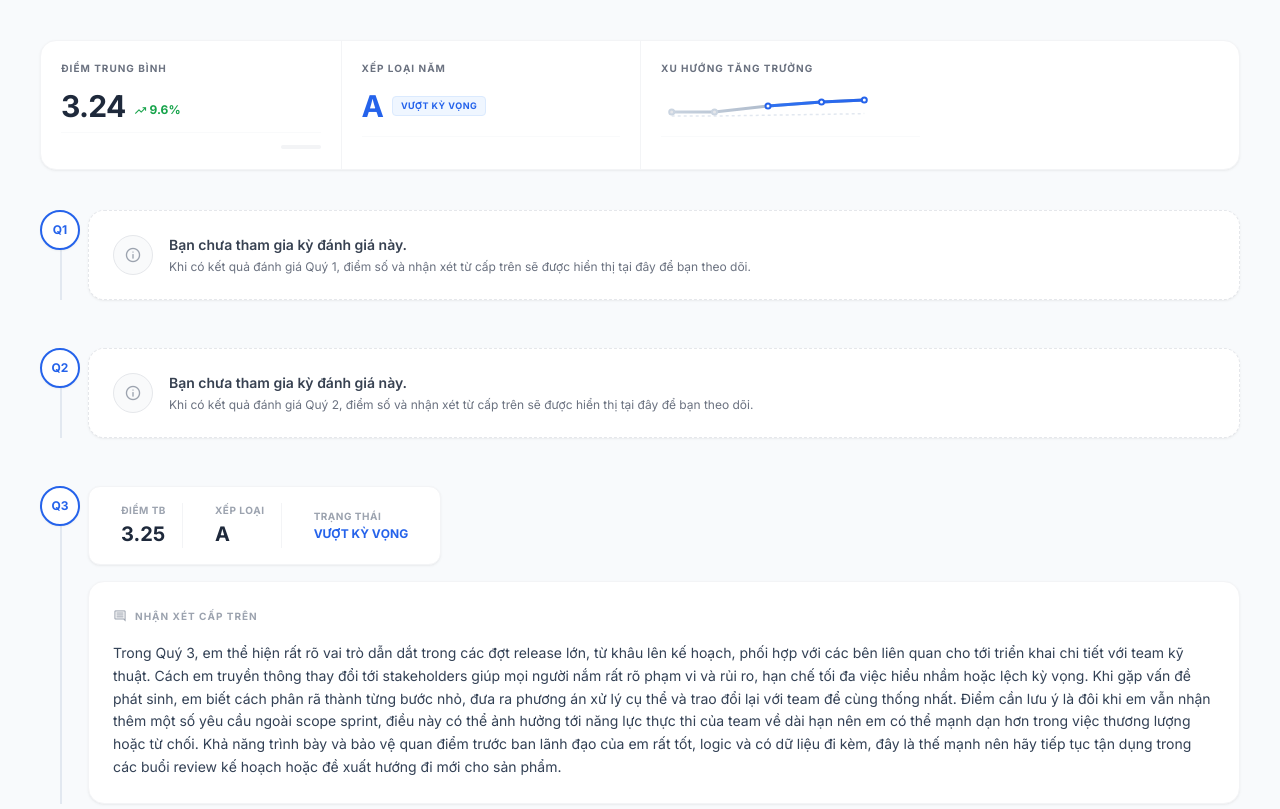
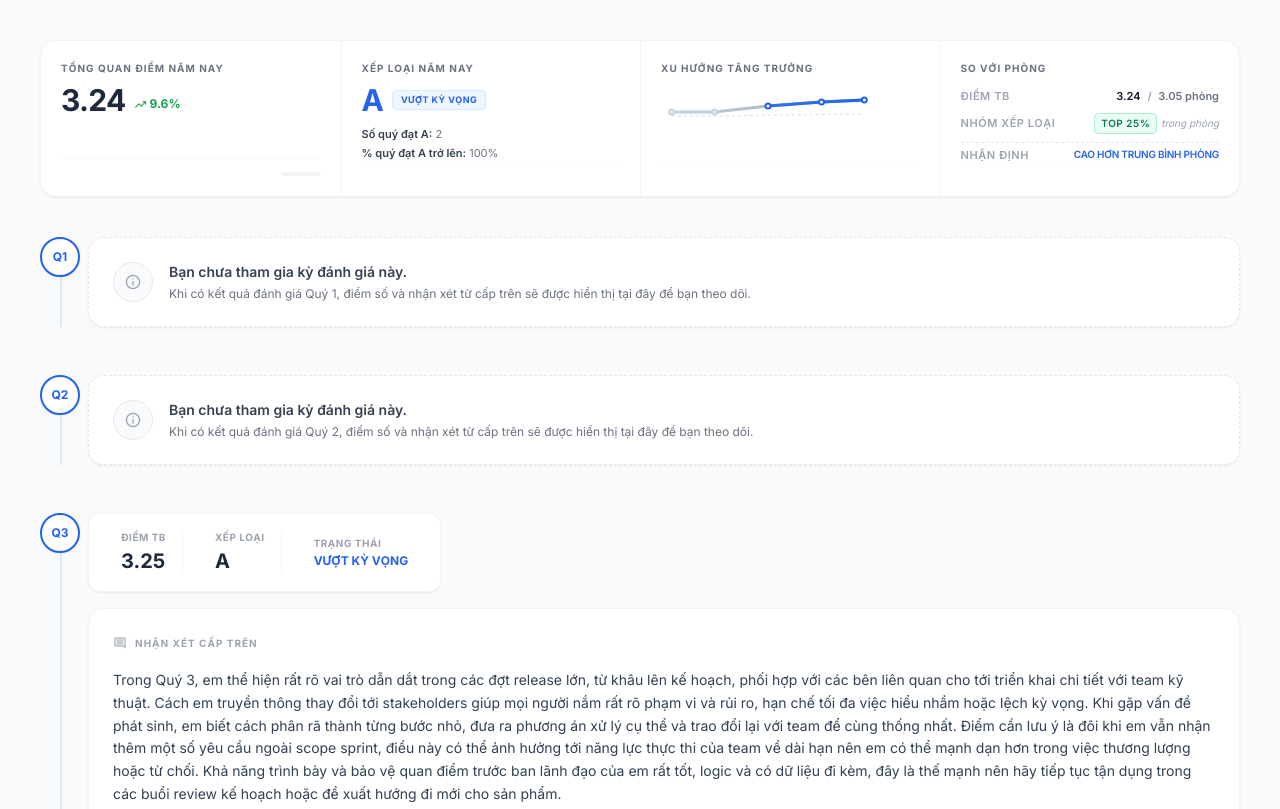
Before and after one commit to letienkhang/aixperf_ver03, a plain HTML site: page aixperf-personal.html in a window 1280 px wide. Shown: the top 809 px of the page. Drawn offline with nearby package versions, Linux system fonts and the light colour scheme.

Commit message:
cập nhật

```diff
--- a/aixperf-personal.html
+++ b/aixperf-personal.html
@@ -44,11 +44,11 @@
             <article class="bg-white rounded-2xl border border-gray-100 card-shadow">
                 <div
                     class="grid grid-cols-1 sm:grid-cols-2 lg:grid-cols-4 divide-y sm:divide-y-0 sm:divide-x divide-gray-100">
-                    <!-- 1. Average Score -->
+                    <!-- 1. Average Score (tổng quan năm) -->
                     <div class="p-5 flex flex-col justify-between">
                         <div>
-                            <h3 class="text-gray-500 text-[10px] font-bold mb-3 uppercase tracking-widest">Điểm trung
-                                bình</h3>
+                            <h3 class="text-gray-500 text-[10px] font-bold mb-1.5 uppercase tracking-widest">Tổng quan
+                                điểm năm nay</h3>
                             <div class="flex items-baseline gap-2 mb-2">
                                 <span class="text-3xl font-extrabold tracking-tight">3.24</span>
                                 <span class="text-green-600 font-bold flex items-center text-xs">
@@ -56,22 +56,27 @@
                                     9.6%
                                 </span>
                             </div>
+                            <div class="space-y-0.5 text-[11px] text-gray-500"></div>
                         </div>
                         <div class="pt-3 border-t border-gray-50 flex justify-end items-center">
                             <div class="w-10 h-1 bg-gray-100 rounded-full overflow-hidden"></div>
                         </div>
                     </div>
-                    <!-- 2. Rating -->
+                    <!-- 2. Rating (chỉ số xếp loại năm) -->
                     <div class="p-5 flex flex-col justify-between">
                         <div>
-                            <h3 class="text-gray-500 text-[10px] font-bold mb-3 uppercase tracking-widest">Xếp loại năm
-                            </h3>
+                            <h3 class="text-gray-500 text-[10px] font-bold mb-1.5 uppercase tracking-widest">Xếp loại
+                                năm nay</h3>
                             <div class="flex items-center gap-2 mb-2">
                                 <span class="text-3xl font-extrabold text-blue-600">A</span>
                                 <span
                                     class="bg-blue-50 text-blue-600 text-[9px] font-bold px-2 py-0.5 rounded uppercase tracking-wider border border-blue-100">
                                     Vượt kỳ vọng
                                 </span>
+                            </div>
+                            <div class="space-y-0.5 text-[11px] text-gray-500">
+                                <p><span class="font-semibold text-gray-700">Số quý đạt A:</span> 2</p>
+                                <p><span class="font-semibold text-gray-700">% quý đạt A trở lên:</span> 100%</p>
                             </div>
                         </div>
                         <div class="pt-3 border-t border-gray-50"></div>
@@ -84,6 +89,39 @@
                             <div class="h-[40px] relative mb-2">
                                 <canvas id="trendChart" width="214" height="40"
                                     style="width: 214.5px; height: 40px;"></canvas>
+                            </div>
+                        </div>
+                        <div class="pt-3 border-t border-gray-50"></div>
+                    </div>
+                    <!-- 4. Benchmark với phòng -->
+                    <div class="p-5 flex flex-col justify-between">
+                        <div>
+                            <h3 class="text-gray-500 text-[10px] font-bold mb-3 uppercase tracking-widest">So với phòng
+                            </h3>
+                            <div class="space-y-2 text-[11px] text-gray-600">
+                                <div class="flex items-baseline justify-between">
+                                    <span class="text-gray-400 font-semibold uppercase tracking-wider">Điểm TB</span>
+                                    <span class="font-semibold">
+                                        <span class="text-gray-900">3.24</span>
+                                        <span class="mx-1 text-gray-400">/</span>
+                                        <span class="text-gray-500">3.05 phòng</span>
+                                    </span>
+                                </div>
+                                <div class="flex items-center justify-between">
+                                    <span class="text-gray-400 font-semibold uppercase tracking-wider">Nhóm xếp loại</span>
+                                    <span class="inline-flex items-center gap-1">
+                                        <span
+                                            class="px-1.5 py-0.5 rounded bg-emerald-50 text-emerald-700 border border-emerald-200 text-[10px] font-semibold uppercase tracking-wider">Top
+                                            25%</span>
+                                        <span class="text-[10px] text-gray-400 italic">trong phòng</span>
+                                    </span>
+                                </div>
+                                <div class="flex items-center justify-between pt-1 mt-1 border-t border-dashed border-gray-200">
+                                    <span class="text-gray-400 font-semibold uppercase tracking-wider">Nhận định</span>
+                                    <span class="text-[10px] text-blue-600 font-semibold uppercase tracking-tight">
+                                        Cao hơn trung bình phòng
+                                    </span>
+                                </div>
                             </div>
                         </div>
                         <div class="pt-3 border-t border-gray-50"></div>
```
